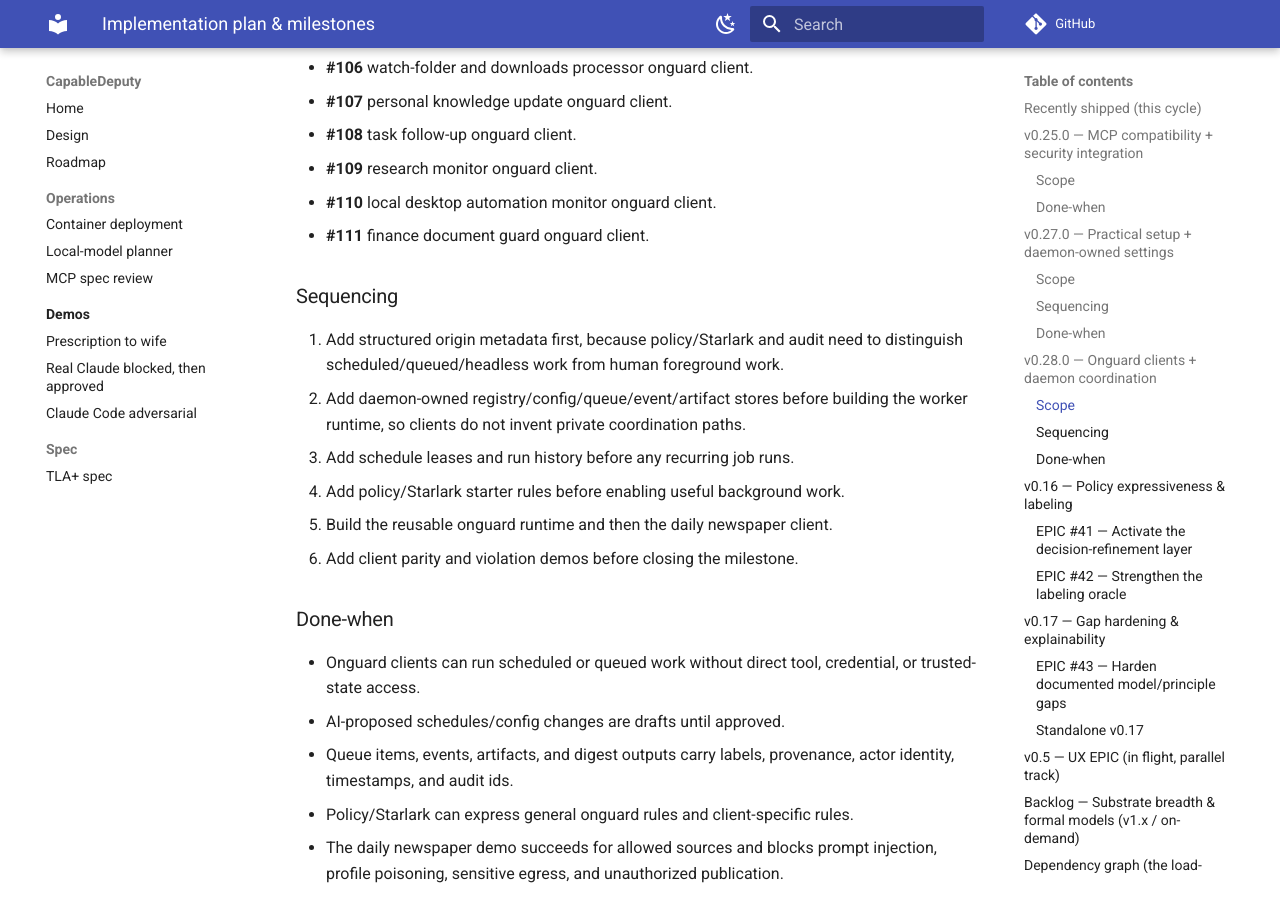
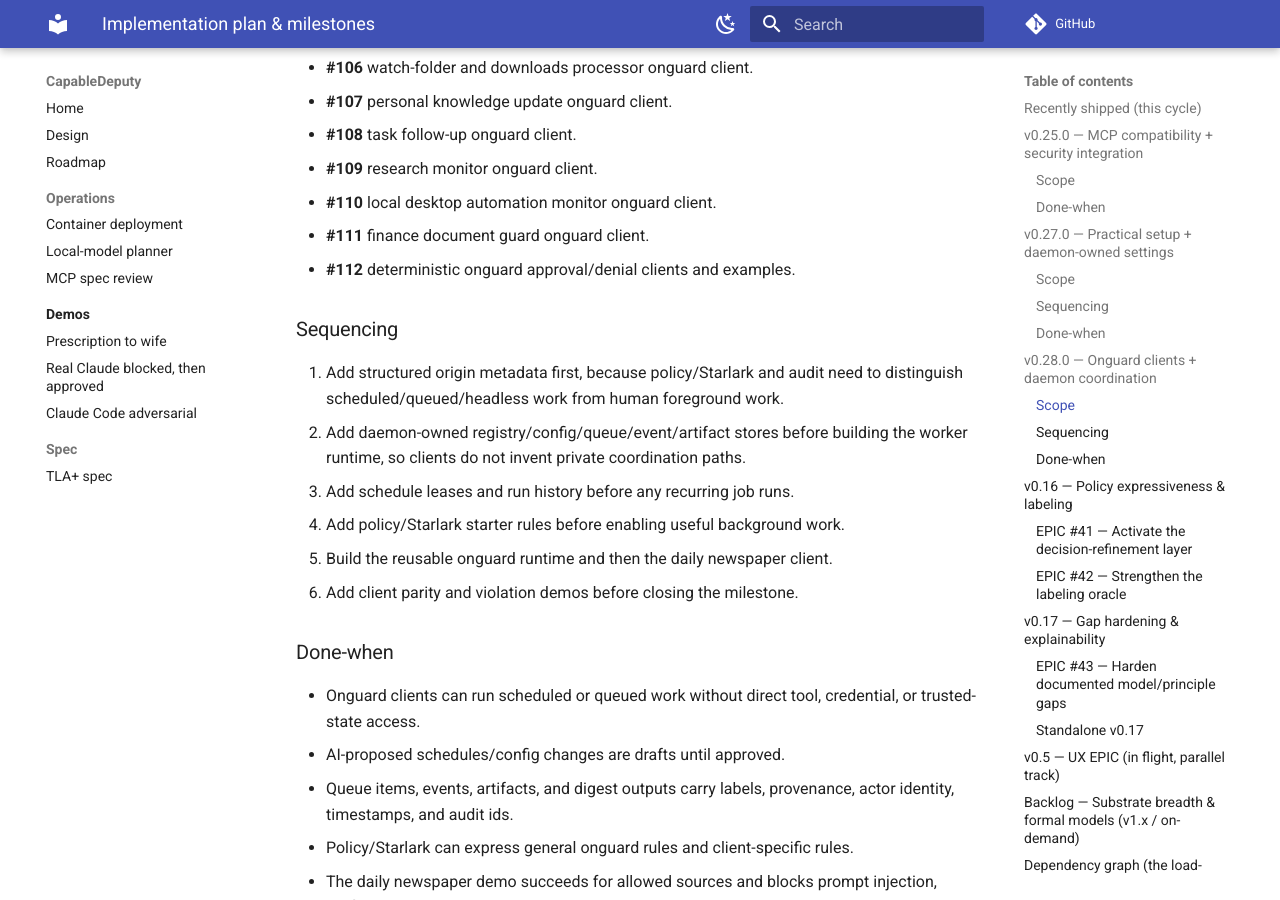
Before and after one commit to marctjones/capabledeputy, an MkDocs documentation site: the page built from docs/implementation-plan.md, in a window 1280 px wide and 900 px high, scrolled down 4658 px. Built offline with MkDocs 1.6.1 and Material for MkDocs 9.7.7, drawn with Linux system fonts in a browser that asks for light colours; comment, search, counter and statistics services are not loaded.

Commit message:
Track deterministic onguard approval clients

```diff
--- a/docs/implementation-plan.md
+++ b/docs/implementation-plan.md
@@ -169,6 +169,7 @@ approval, and tool dispatch.
 - **#109** research monitor onguard client.
 - **#110** local desktop automation monitor onguard client.
 - **#111** finance document guard onguard client.
+- **#112** deterministic onguard approval/denial clients and examples.
 
 ### Sequencing
 
```
Also changed, not shown: ROADMAP.md (+1 -0 lines).
